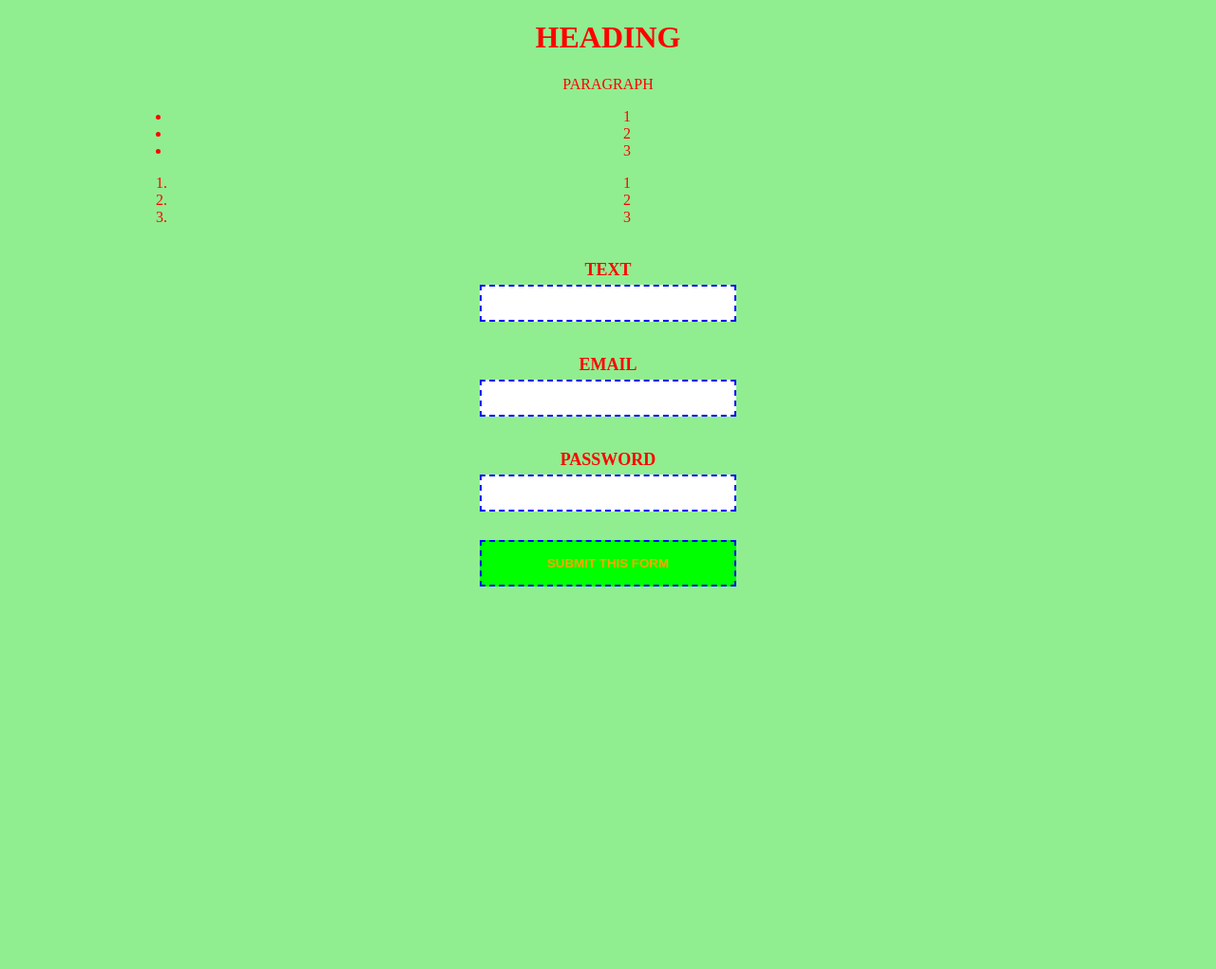
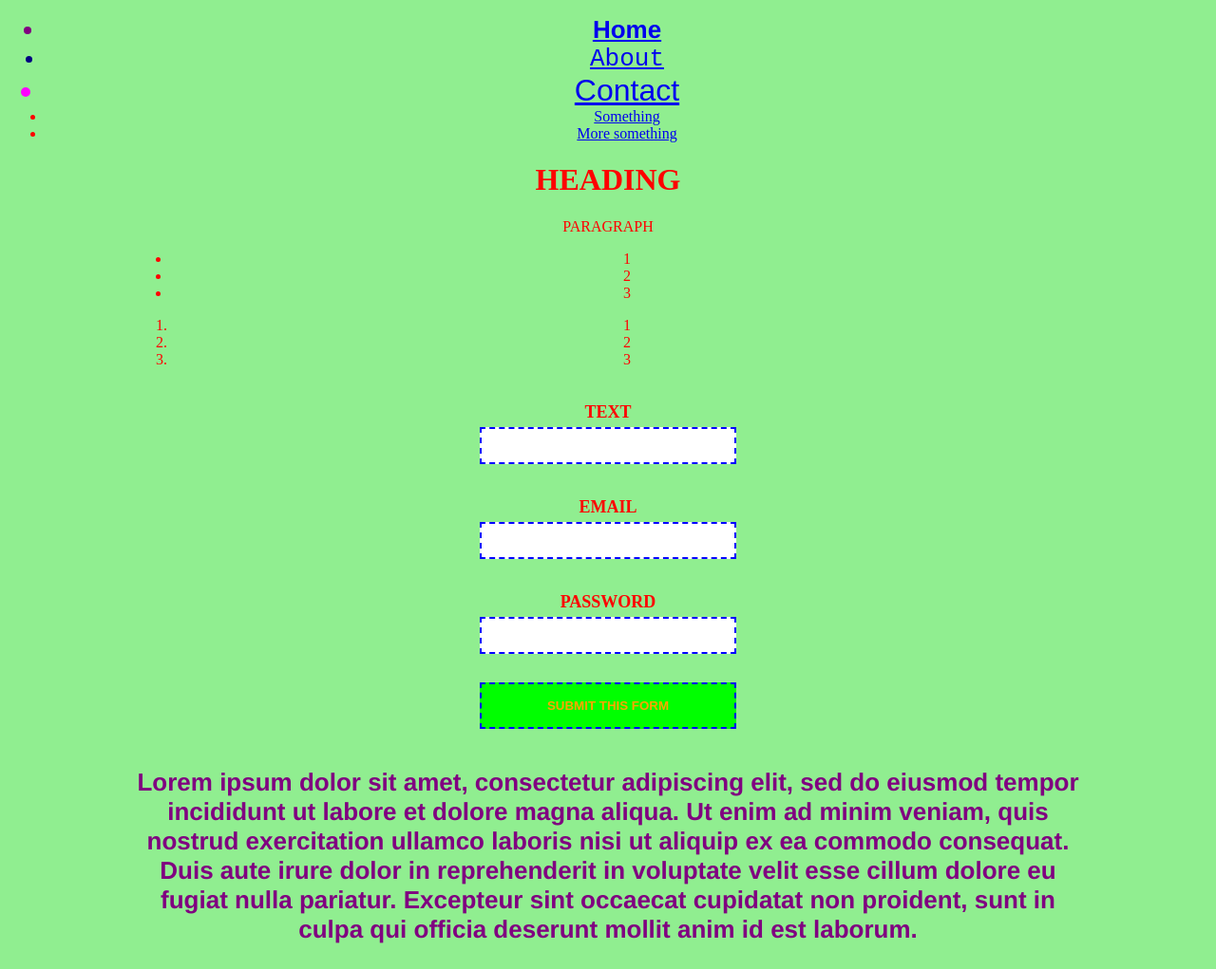
Before and after one commit to amandamafra/milestone-1-2, a plain HTML site: page index.html in a window 1280 px wide. Shown: the whole page at 95% size. Before the commit the page ends 800 px from the top, so only its background shows below. Drawn offline with Linux system fonts and the light colour scheme.

Commit message:
change message

```diff
--- a/index.html
+++ b/index.html
@@ -5,10 +5,21 @@
     <meta name="viewport" content="width=device-width, initial-scale=1.0" />
     <meta http-equiv="X-UA-Compatible" content="ie=edge" />
     <link rel="stylesheet" type="text/css" href="styles.css" />
-    <title>Milestones</title>
+    <title>Milestones Amanda</title>
   </head>
 
   <body>
+    <header>
+      <nav>
+        <ul>
+          <li class="introduction"><a href="#">Home</a></li>
+          <li class="introduction1"><a href="#">About</a></li>
+          <li class="introduction2"><a href="#">Contact</a></li>
+          <li><a href="#">Something</a></li>
+          <li><a href="#">More something</a></li>
+        </ul>
+      </nav>
+    </header>
     <div class="container">
       <h1>HEADING</h1>
       <p>PARAGRAPH</p>
@@ -39,6 +50,15 @@
           <input type="submit" value="SUBMIT THIS FORM" />
         </div>
       </form>
+      <p class="introduction">
+        Lorem ipsum dolor sit amet, consectetur adipiscing elit, sed do eiusmod
+        tempor incididunt ut labore et dolore magna aliqua. Ut enim ad minim
+        veniam, quis nostrud exercitation ullamco laboris nisi ut aliquip ex ea
+        commodo consequat. Duis aute irure dolor in reprehenderit in voluptate
+        velit esse cillum dolore eu fugiat nulla pariatur. Excepteur sint
+        occaecat cupidatat non proident, sunt in culpa qui officia deserunt
+        mollit anim id est laborum.
+      </p>
     </div>
   </body>
 </html>
--- a/styles.css
+++ b/styles.css
@@ -47,3 +47,54 @@ form div input[type="submit"]:hover {
   background-color: magenta;
   cursor: pointer;
 }
+
+.introduction {
+  font-family: "Franklin Gothic Medium", "Arial Narrow", Arial, sans-serif;
+  font-size: 26px;
+  font-weight: bolder;
+  transition: 0.3s font-size ease;
+  color: purple;
+}
+
+.introduction:hover {
+  font-size: 32px;
+  color: green;
+  transition: 0.1s font-size ease, 1s color ease, 2s background-color linear,
+    2s border linear;
+  background-color: royalblue;
+  border: 10px dotted gold;
+}
+
+.introduction1 {
+  font-family: "Courier New", Courier, monospace;
+  font-size: 26px;
+  font-weight: lighter;
+  transition: 0.3s font-size ease-in-out;
+  color: navy;
+}
+
+.introduction1:hover {
+  font-size: 32px;
+  color: hotpink;
+  transition: 0.1s font-size ease-in-out, 1s color ease-in-out,
+    2s background-color linear, 2s border linear;
+  background-color: rebeccapurple;
+  border: 5px double red;
+}
+
+.introduction2 {
+  font-family: fantasy;
+  font-size: xx-large;
+  font-weight: inherit;
+  transition: 0.5s font-size step-end;
+  color: magenta;
+}
+
+.introduction2.hover {
+  font-size: xx-small;
+  color: mediumturquoise;
+  transition: 0.4 font-size step-end, 1s color ease-in,
+    2s background-color linear, 3s border linear;
+  background-color: mintcream;
+  border: 2px solid blue;
+}
```
Also changed, not shown: 1 other file.
